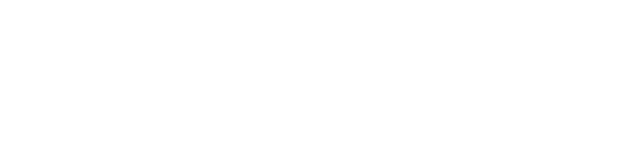
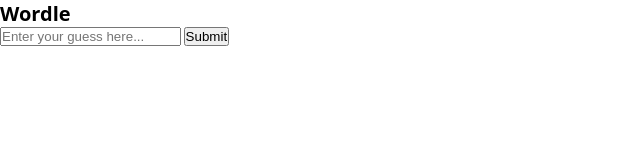
Before and after one commit to lordeadroid/wordle, a website: page index.html in a window 1280 px wide. Shown: the whole page, without its empty margins (0-640 px from the left). Drawn offline with Linux system fonts and the light colour scheme.

Commit message:
add html structure for the app

```diff
--- a/index.html
+++ b/index.html
@@ -1,8 +1,22 @@
 <html>
   <head>
     <title>Wordle</title>
-    <link rel="stylesheet" href="./style.css" />
-    <script src="./main.js"></script>
+    <link rel="stylesheet" href="style.css" />
+    <script src="main.js"></script>
   </head>
-  <body></body>
+  <body>
+    <main>
+      <header>
+        <h1>Wordle</h1>
+      </header>
+      <section>
+        <input
+          type="text"
+          id="answer-box"
+          placeholder="Enter your guess here..."
+        />
+        <input type="button" value="Submit" id="submit-button" />
+      </section>
+    </main>
+  </body>
 </html>
```
